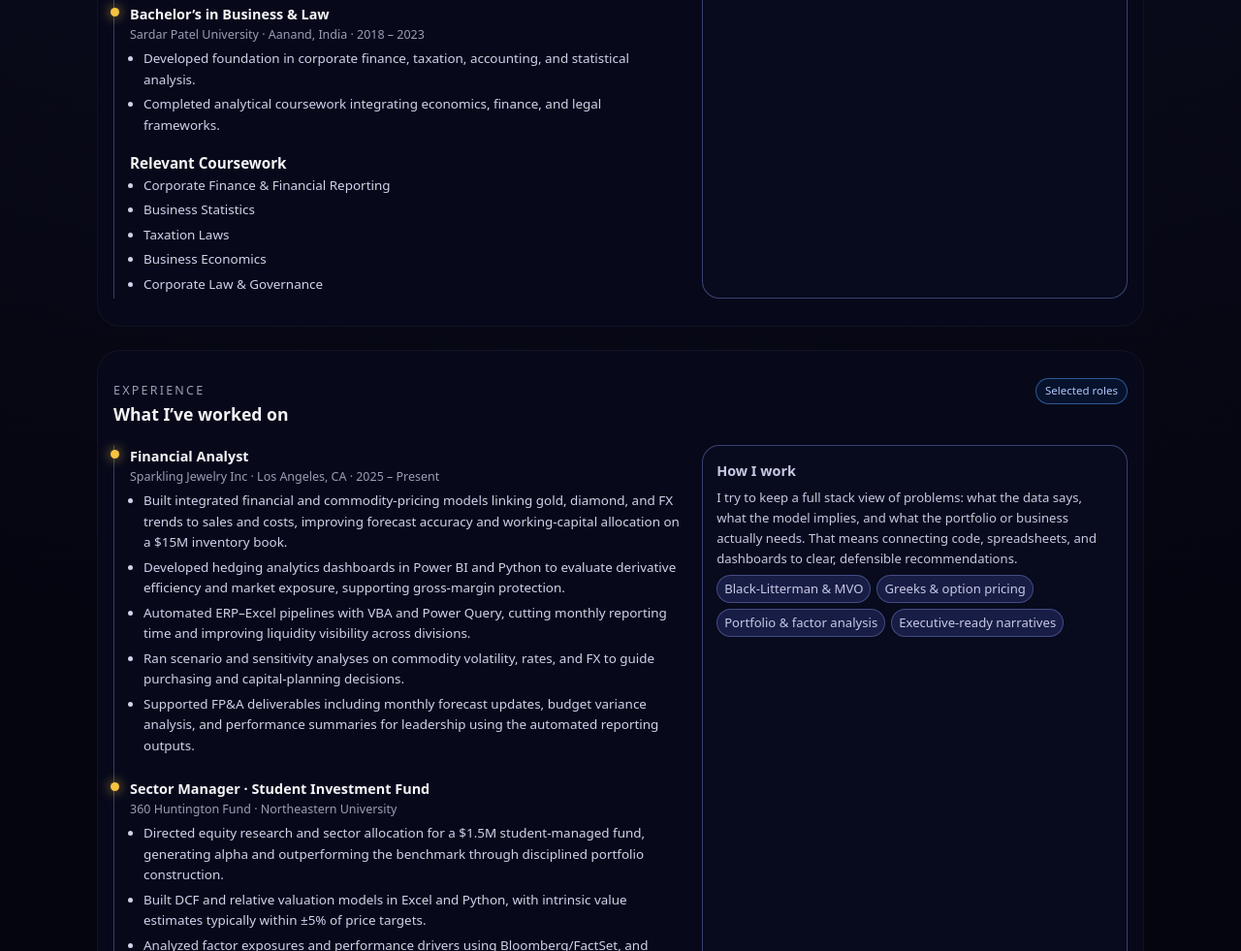
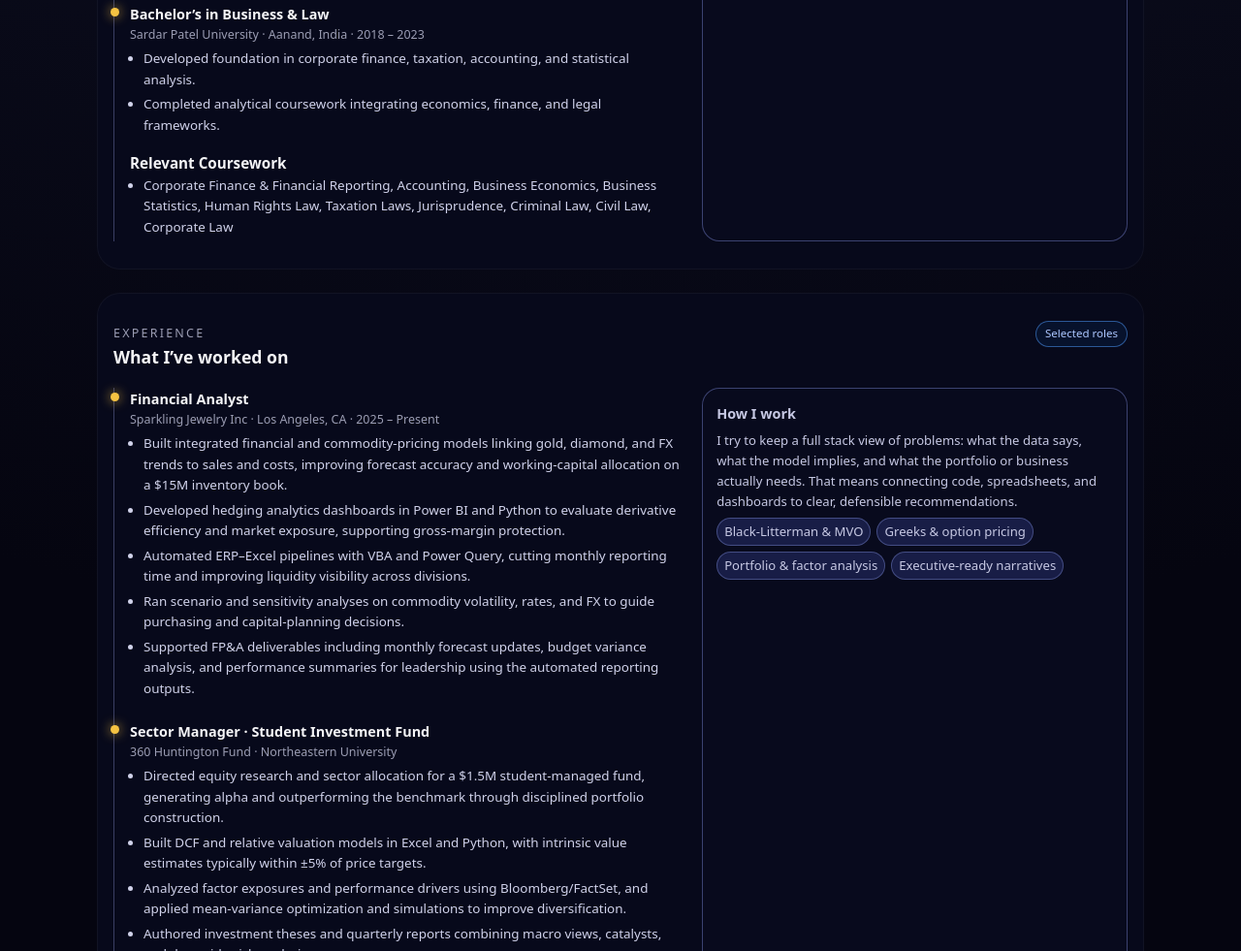
Before and after one commit to thequantfinancegrad/thequantfinancegrad.github.io, a plain HTML site: page index.html in a window 1280 px wide. Shown: the part 1601-2582 px from the top of the page at 97% size. Drawn offline with Linux system fonts and the light colour scheme.

Commit message:
index.html

```diff
--- a/index.html
+++ b/index.html
@@ -816,11 +816,7 @@
                 Relevant Coursework
               </div>
               <ul class="timeline-points">
-                <li>Corporate Finance & Financial Reporting</li>
-                <li>Business Statistics</li>
-                <li>Taxation Laws</li>
-                <li>Business Economics</li>
-                <li>Corporate Law & Governance</li>
+                <li>Corporate Finance & Financial Reporting, Accounting, Business Economics, Business Statistics, Human Rights Law, Taxation Laws, Jurisprudence, Criminal Law, Civil Law, Corporate Law </li>
               </ul>
             </div>
 
```
